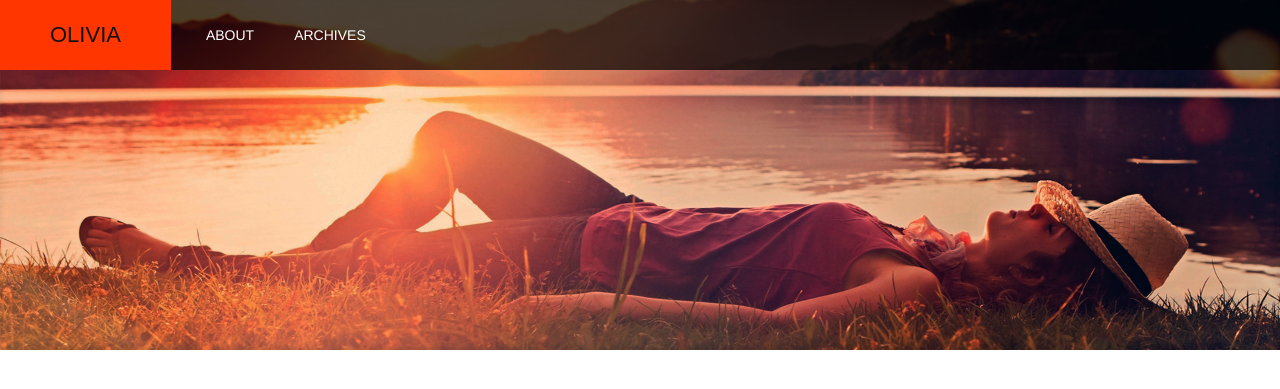
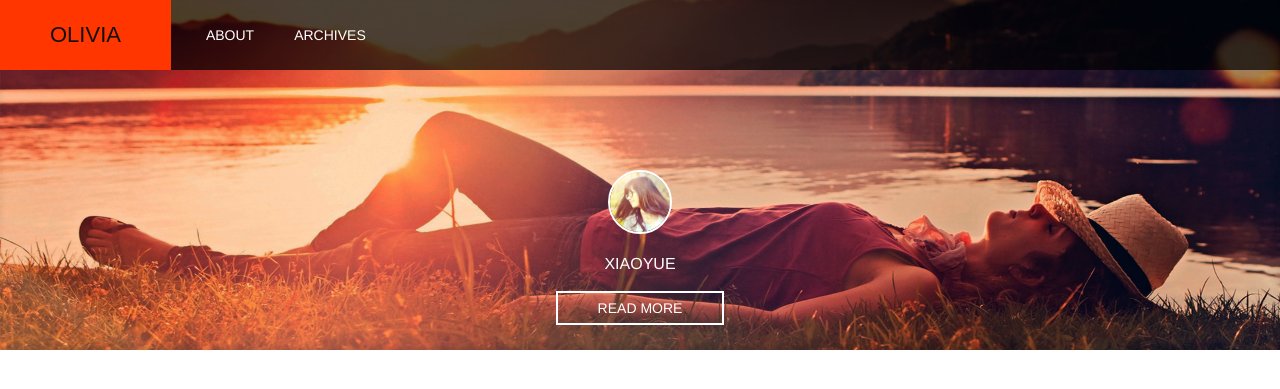
Before and after one commit to tobyreynold/MyBlog, a CodeIgniter app: page / in a window 1280 px wide. Shown: the top 389 px of the page. Run offline with CodeIgniter, Linux system fonts and the light colour scheme; some libraries are stand-ins or nearby versions.

Commit message:
add avatar

```diff
--- a/application/views/welcome_message.php
+++ b/application/views/welcome_message.php
@@ -29,6 +29,18 @@
         <li style="background-image: url(../statics/images/slide_bg4.jpg);"></li>
     </ul>
 </section>
+<address>
+	<div class="avatar">
+		<img src="../statics/images/avatar.jpg" width="64px" height="64px">
+	</div>
+	<p>
+		<strong class="name">xiaoyue</strong>
+	</p>
+	<p>
+		<a class="btn-trans" href="#">read more</a>
+	</p>
+
+</address>
 <main id="">
 	<!-- <h1 class="">Welcome to CodeIgniter!:)</h1> -->
 	<div id="" >
@@ -46,21 +58,5 @@
 
 <script type="text/javascript" src="http://libs.baidu.com/jquery/2.0.0/jquery.min.js"></script>
 <script type="text/javascript" src="../statics/js/unslide.js"></script>
-<script>
 
-$(function() {
-   	if(window.chrome) {
-		$('.banner li').css('background-size', '100% 100%');
-	}
-
-	$('.banner').unslider({
-		speed: 800,               //  The speed to animate each slide (in milliseconds)
-		delay: 5000,              //  The delay between slide animations (in milliseconds)
-		complete: function() {},  //  A function that gets called after every slide animation
-		keys: true,               //  Enable keyboard (left, right) arrow shortcuts
-		dots: false,               //  Display dot navigation
-		fluid: false              //  Support responsive design. May break non-responsive designs
-	});
-});
-</script>
  </html>
--- a/statics/css/base.css
+++ b/statics/css/base.css
@@ -5,6 +5,7 @@ body {
 	color: #5d5d5d;
 	font-size: 16px;
 	line-height: 1.625;
+	text-transform: uppercase;
 }
 a { text-decoration: none; color: #FFF;}
 h1,h2,h3,h4 {
@@ -18,7 +19,6 @@ h1,h2,h3,h4 {
 
 /* 头部样式 */
 #header {
-	text-transform: uppercase;
 	background: #000;
 	background: rgba(0, 0, 0, 0.7);
 	z-index: 5;
@@ -96,3 +96,60 @@ h1,h2,h3,h4 {
     min-height: 350px;
 
 }
+
+/* adress css*/
+
+address {
+
+	position: absolute;
+	top: 170px;
+	left: 50%;
+	z-index: 10;
+	width: 300px;
+	height: auto;
+	margin-left: -150px;
+	background: transparent;
+	text-align: center;
+}
+
+address p {
+	margin-top: 17px;
+}
+
+
+
+.btn-trans {
+	line-height: normal;
+	border-width: 2px;
+	border-style: solid;
+	border-radius: 0;
+	font-size: 14px;
+	vertical-align: middle;
+	padding: 7px 40px;
+	background: transparent;
+	outline: none;
+}
+
+.btn-trans:hover {
+	color: #ff3600;
+	border-color: #ff3600;
+	transition:all 0.4s ease 0.1s;
+}
+
+.avatar {
+	width: 60px;
+	height: 60px;
+	border-radius: 100%;
+	margin: 0 auto;
+	border: 2px solid #FFF;
+	overflow: hidden;
+}
+
+.avatar img {
+	margin-left: -2px;
+	margin-top: -2px;
+}
+
+.name {
+	color: #FFF;
+}
--- a/statics/js/unslide.js
+++ b/statics/js/unslide.js
@@ -246,3 +246,19 @@ me.data(key, instance).data('key', key);
 
 Unslider.version = "1.0.0";
 })(jQuery, false);
+
+
+$(function() {
+   	if(window.chrome) {
+		$('.banner li').css('background-size', '100% 100%');
+	}
+
+	$('.banner').unslider({
+		speed: 750,               //  The speed to animate each slide (in milliseconds)
+		delay: 5000,              //  The delay between slide animations (in milliseconds)
+		complete: function() {},  //  A function that gets called after every slide animation
+		keys: true,               //  Enable keyboard (left, right) arrow shortcuts
+		dots: false,               //  Display dot navigation
+		fluid: false              //  Support responsive design. May break non-responsive designs
+	});
+});
```
Also changed, not shown: statics/images/avatar.jpg (added).
